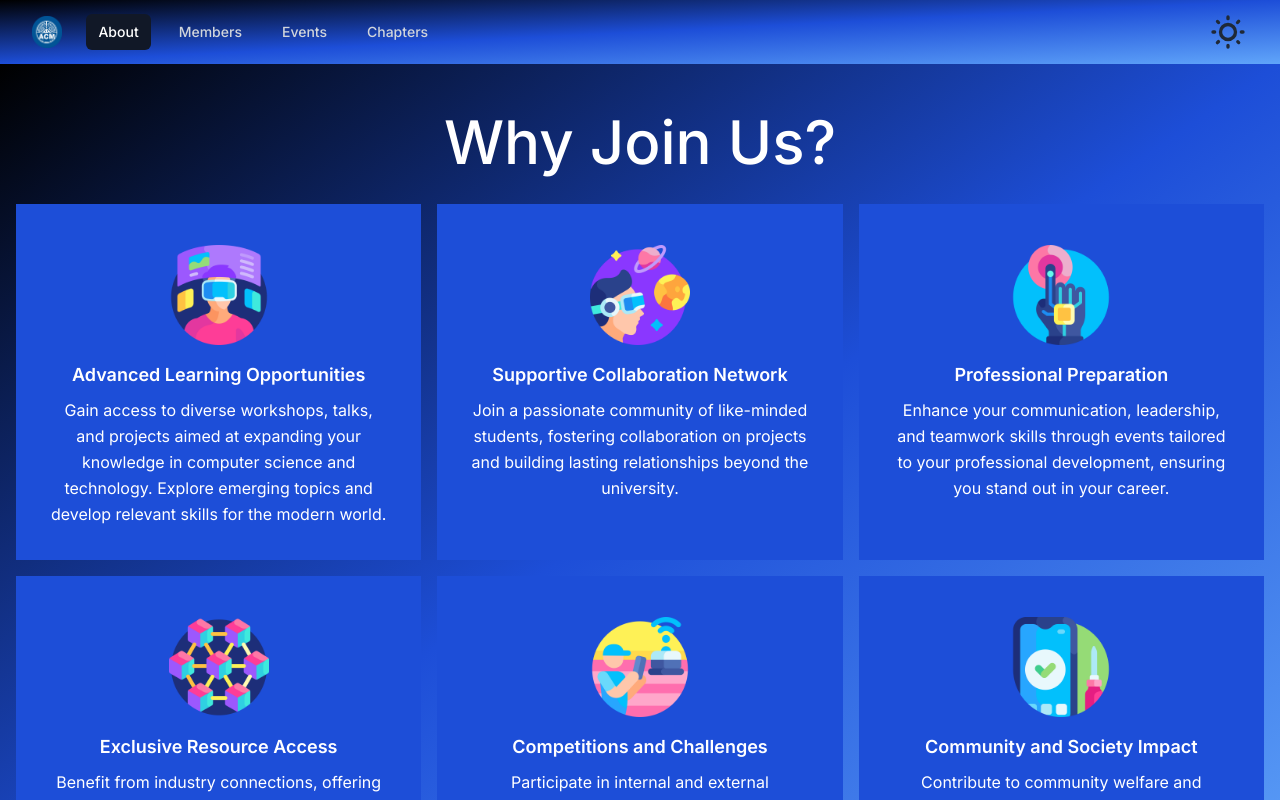
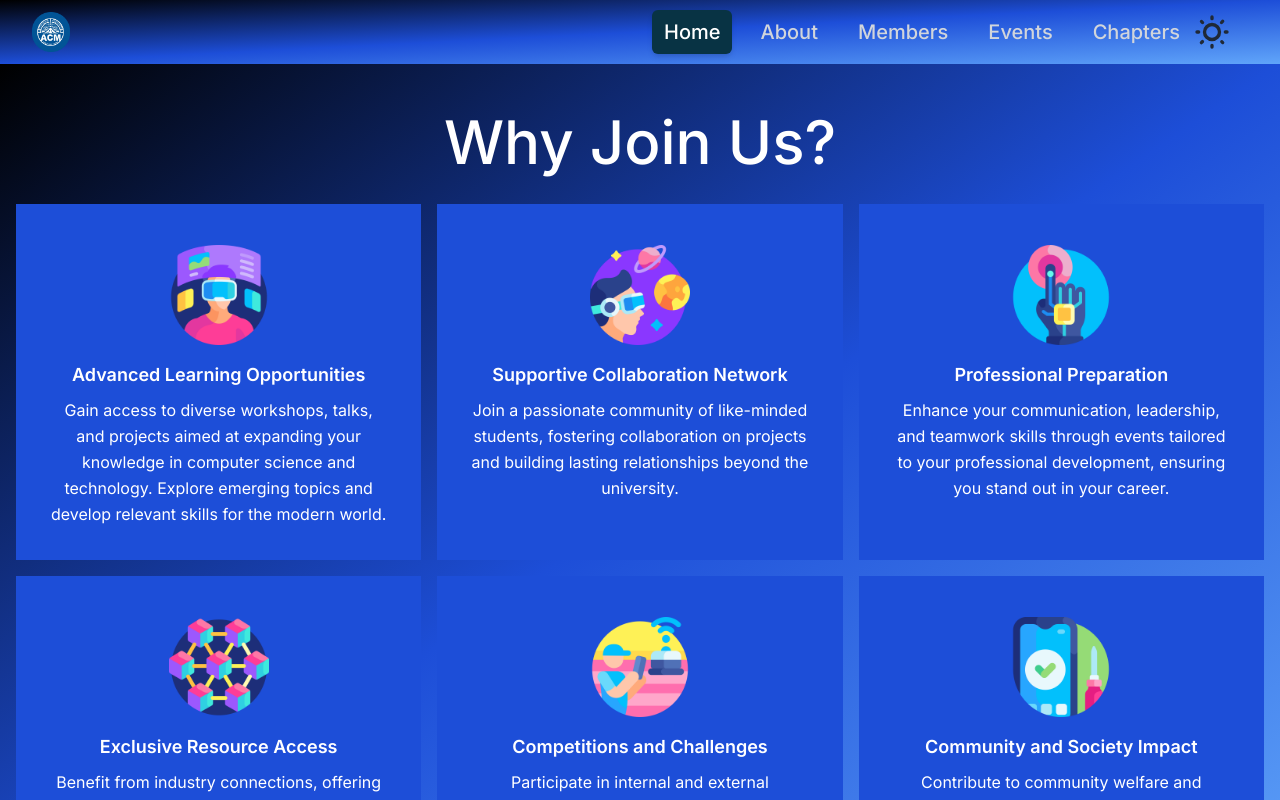
Before and after one commit to ynoacamino/acm-page, a Next.js app: page / in a window 1280 px wide. Shown: the top 800 px of the page. Built offline with nearby package versions, Linux system fonts and the light colour scheme.

Commit message:
Agregando modificaciones de tamaño, color, etc

```diff
--- a/src/app/layout.jsx
+++ b/src/app/layout.jsx
@@ -1,6 +1,6 @@
 import { Inter } from "next/font/google";
 import "./globals.css";
-import Header  from "@/components/Header";
+import {NavBar}  from "@/components/Header";
 import { Footer } from "@/components/Footer";
 //import {Test} from "@/components/Header";
 
@@ -15,7 +15,7 @@ export default function RootLayout({ children }) {
   return (
     <html lang="en">
       <body className={inter.className}>
-        <Header />
+        <NavBar />
 
         {children}
         <Footer />
--- a/src/components/Header.jsx
+++ b/src/components/Header.jsx
@@ -1,22 +1,35 @@
 'use client'
-import React from 'react';
-import { Fragment } from 'react'
+import React, {useState, Fragment} from 'react';
 import { Disclosure } from '@headlessui/react'
 import { Bars3Icon, XMarkIcon } from '@heroicons/react/24/outline'
-
-
-const navigation = [
-  { name: 'About', href: '/about', current: true },
-  { name: 'Members', href: '/members', current: false },
-  { name: 'Events', href: '/events', current: false },
-  { name: 'Chapters', href: '/chapters', current: false },
-]
 
 function classNames(...classes) {
   return classes.filter(Boolean).join(' ')
 }
-export default function Example() {
 
+export function NavBar() {
+
+  const [currentNavigation, setCurrentNavigation] = useState([
+    {name: 'Home', href:'/', current: true},
+    { name: 'About', href: '/about', current: false },
+    { name: 'Members', href: '/members', current: false },
+    { name: 'Events', href: '/events', current: false },
+    { name: 'Chapters', href: '/chapters', current: false },
+  ]);
+  console.log(currentNavigation)
+  //const [currentNavigation, setCurrentNavigation] = useState(navigation);
+
+  const handleNavigationClick = (name) => {
+    console.log("Clic en:", name);
+    const updatedNavigation = currentNavigation.map((item) => ({
+      ...item,
+      current: item.name === name,
+    }));
+    console.log(updatedNavigation);
+    setCurrentNavigation(updatedNavigation);
+    console.log("holaas")
+  };
+  console.log(currentNavigation);
   return (
     <Disclosure as="nav" className="sticky top-0 z-10 bg-gradient-to-br from-black via-blue-700 to-blue-400">
       {({ open }) => (
@@ -25,69 +38,71 @@ export default function Example() {
           {/*contenedor para los botones, para que tengan su espacio */}
           <div className="mx-auto max-w-7xl px-2 sm:px-6 lg:px-8 ">
             {/*contenedor para poner uno a lado del otro al icono con los botones */}
-            <div className="relative flex h-16 items-center justify-between ">
+            <div className="relative flex h-16 items-center justify-between mr-4">
               {/*contenedor para las 3 rayitas que se muestra en dispositivos moviles*/}
               <div className="absolute inset-y-0 left-0 flex items-center sm:hidden">
                 {/* Menu para el celar*/}
-                <Disclosure.Button className="relative inline-flex items-center justify-center rounded-md p-2 text-gray-400 hover:bg-gray-700 hover:text-white focus:outline-none focus:ring-2 focus:ring-inset focus:ring-white">
-                  <span className="absolute -inset-0.5" />
+                <Disclosure.Button
+                    className="relative inline-flex items-center justify-center rounded-md p-2 text-gray-400 hover:bg-gray-700 hover:text-white focus:outline-none focus:ring-2 focus:ring-inset focus:ring-white">
+                  <span className="absolute -inset-0.5"/>
                   <span className="sr-only">Open main menu</span>
                   {open ? (
-                    <XMarkIcon className="block h-6 w-6" aria-hidden="true" />
+                      <XMarkIcon className="block h-6 w-6" aria-hidden="true"/>
                   ) : (
-                    <Bars3Icon className="block h-6 w-6" aria-hidden="true" />
+                      <Bars3Icon className="block h-6 w-6" aria-hidden="true"/>
                   )}
                 </Disclosure.Button>
               </div>
+              {/*Seccion del logo*/}
               <div className="flex flex-1 items-center justify-center sm:items-stretch sm:justify-start">
                 <div className="flex flex-shrink-0 items-center">
+                  <a className="img-fluid" href="/">
                     <img
-                    className="h-8"
+                        className="h-10 mr-4"
                         src="/images/logo.png"
-                    alt="Your Company"
+                        alt=""
                     />
+                  </a>
+                </div>
+
               </div>
               <div className="hidden sm:ml-6 sm:block">
                 <div className="flex space-x-4">
-                    {navigation.map((item) => (
+                  {currentNavigation.map((item) => (
+
                       <a
                           key={item.name}
                           href={item.href}
                           className={classNames(
-                          item.current ? 'bg-gray-900 text-white' : 'text-gray-300 hover:bg-gray-700 hover:text-white',
-                          'rounded-md px-3 py-2 text-sm font-medium'
+                              item.current ? 'bg-cyan-950 shadow-md text-white' : 'text-gray-300 hover:bg-blue-600 hover:text-white',
+                              'rounded-md px-3 py-2 text-xl font-medium'
                           )}
+
                           aria-current={item.current ? 'page' : undefined}
+
+                          onClick={() => handleNavigationClick( item.name )}
                       >
                         {item.name}
                       </a>
                   ))}
                 </div>
               </div>
-              </div>
-
               {/*Espacio solo para el boton*/}
-
-
               <label className="swap swap-rotate">
-
                 {/* this hidden checkbox controls the state */}
                 <input type="checkbox" className="theme-controller" value="synthwave"/>
-
                 {/* sun icon */}
                 <svg className="swap-off fill-current w-10 h-10" xmlns="http://www.w3.org/2000/svg"
                      viewBox="0 0 24 24">
                   <path
                       d="M5.64,17l-.71.71a1,1,0,0,0,0,1.41,1,1,0,0,0,1.41,0l.71-.71A1,1,0,0,0,5.64,17ZM5,12a1,1,0,0,0-1-1H3a1,1,0,0,0,0,2H4A1,1,0,0,0,5,12Zm7-7a1,1,0,0,0,1-1V3a1,1,0,0,0-2,0V4A1,1,0,0,0,12,5ZM5.64,7.05a1,1,0,0,0,.7.29,1,1,0,0,0,.71-.29,1,1,0,0,0,0-1.41l-.71-.71A1,1,0,0,0,4.93,6.34Zm12,.29a1,1,0,0,0,.7-.29l.71-.71a1,1,0,1,0-1.41-1.41L17,5.64a1,1,0,0,0,0,1.41A1,1,0,0,0,17.66,7.34ZM21,11H20a1,1,0,0,0,0,2h1a1,1,0,0,0,0-2Zm-9,8a1,1,0,0,0-1,1v1a1,1,0,0,0,2,0V20A1,1,0,0,0,12,19ZM18.36,17A1,1,0,0,0,17,18.36l.71.71a1,1,0,0,0,1.41,0,1,1,0,0,0,0-1.41ZM12,6.5A5.5,5.5,0,1,0,17.5,12,5.51,5.51,0,0,0,12,6.5Zm0,9A3.5,3.5,0,1,1,15.5,12,3.5,3.5,0,0,1,12,15.5Z"/>
                 </svg>
-
                 {/* moon icon */}
                 <svg className="swap-on fill-current w-10 h-10" xmlns="http://www.w3.org/2000/svg"
                      viewBox="0 0 24 24">
                   <path
                       d="M21.64,13a1,1,0,0,0-1.05-.14,8.05,8.05,0,0,1-3.37.73A8.15,8.15,0,0,1,9.08,5.49a8.59,8.59,0,0,1,.25-2A1,1,0,0,0,8,2.36,10.14,10.14,0,1,0,22,14.05,1,1,0,0,0,21.64,13Zm-9.5,6.69A8.14,8.14,0,0,1,7.08,5.22v.27A10.15,10.15,0,0,0,17.22,15.63a9.79,9.79,0,0,0,2.1-.22A8.11,8.11,0,0,1,12.14,19.73Z"/>
                 </svg>
-
               </label>
 
             </div>
@@ -95,8 +110,8 @@ export default function Example() {
           </div>
           {/*Panel para el movil*/}
           <Disclosure.Panel className="sm:hidden">
-                <div className="space-y-1 px-2 pb-3 pt-2">
-                    {navigation.map((item) => (
+            <div className="space-y-1 px-2 pb-3 pt-2 z-30">
+              {currentNavigation.map((item) => (
                   <Disclosure.Button
                       key={item.name}
                       as="a"
@@ -106,6 +121,7 @@ export default function Example() {
                           'block rounded-md px-3 py-2 text-base font-medium'
                       )}
                       aria-current={item.current ? 'page' : undefined}
+                      onClick={() => handleNavigationClick( item.name )}
                         >
                             {item.name}
                         </Disclosure.Button>
@@ -115,6 +131,6 @@ export default function Example() {
         </>
       )}
     </Disclosure>
-
   )
+  console.log(navigation)
 }
```
Lines whose indentation alone changed are shown as unchanged.
